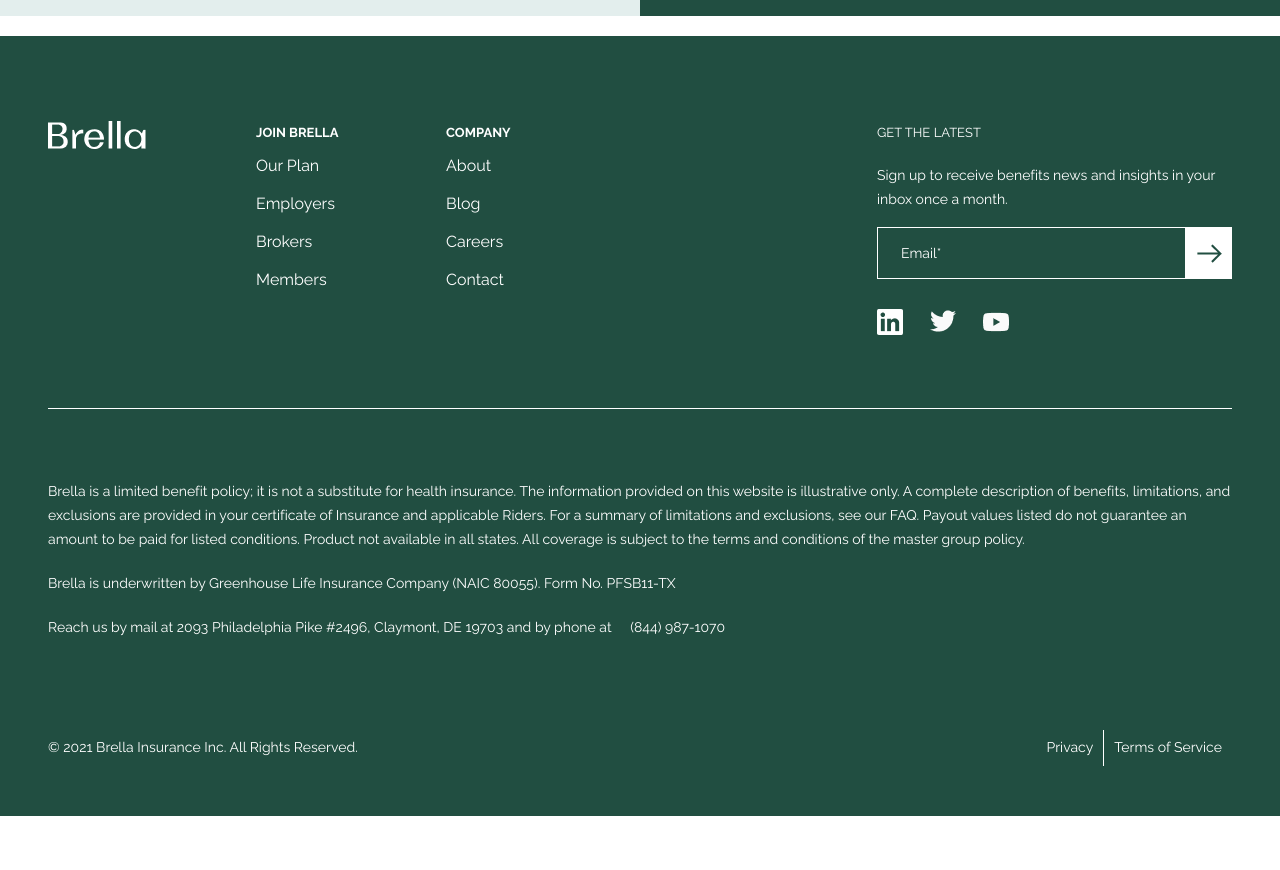
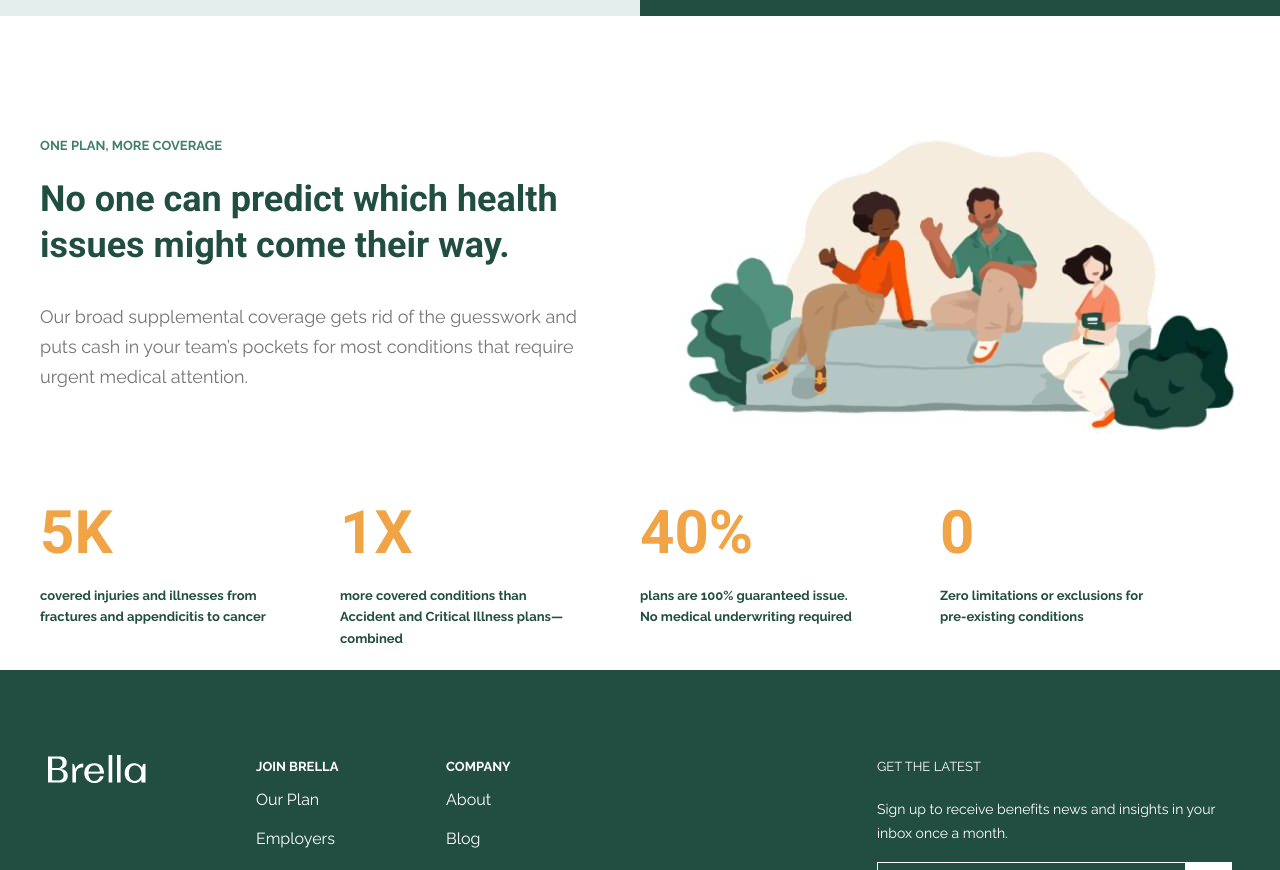
Before and after one commit to AlexUAKH/landing_Brella_insuarence, a website: page app/index.html in a window 1280 px wide. Shown: the part 2160-3030 px from the top of the page. Before the commit the page ends 2976 px from the top, so only its background shows below. Drawn offline with nearby package versions, Linux system fonts and the light colour scheme; files that its build step writes are made by us from their sources.

Commit message:
palns section done

```diff
--- /dev/null
+++ b/app/parts/plans.html
@@ -0,0 +1,48 @@
+<div class="page__plans plans">
+  <div class="plans__container __container">
+    <div class="plans__info">
+      <div class="plans__info-body">
+        <div class="plans__info-pretitle">one plan, more coverage</div>
+        <div class="plans__info-title title">
+          No one can predict which health issues might come their way.
+        </div>
+        <div class="plans__info-text">
+          Our broad supplemental coverage gets rid of the guesswork and puts
+          cash in your team’s pockets for most conditions that require urgent
+          medical attention.
+        </div>
+      </div>
+      <div class="plans__info-img">
+        <img src="../img/dist/plan_coverage.jpg" alt="" />
+      </div>
+    </div>
+    <div class="plans__profits profits">
+      <div class="profits__column">
+        <div class="profit__title">5K</div>
+        <div class="profit__text">
+          covered injuries and illnesses from fractures and appendicitis to
+          cancer
+        </div>
+      </div>
+      <div class="profits__column">
+        <div class="profit__title">1X</div>
+        <div class="profit__text">
+          more covered conditions than Accident and Critical Illness
+          plans—combined
+        </div>
+      </div>
+      <div class="profits__column">
+        <div class="profit__title">40%</div>
+        <div class="profit__text">
+          plans are 100% guaranteed issue. No medical underwriting required
+        </div>
+      </div>
+      <div class="profits__column">
+        <div class="profit__title">0</div>
+        <div class="profit__text">
+          Zero limitations or exclusions for pre-existing conditions
+        </div>
+      </div>
+    </div>
+  </div>
+</div>
--- a/app/styles/blocks/_advantage.scss
+++ b/app/styles/blocks/_advantage.scss
@@ -1,7 +1,6 @@
 .advantage {
   width: 100%;
   background: #e3eeed;
-  margin-bottom: 20px;
   @media (min-width: 961px) {
     background: linear-gradient(to right, #e3eeed 50%, #214e41 50%);
   }
--- a/app/styles/blocks/_general.scss
+++ b/app/styles/blocks/_general.scss
@@ -51,6 +51,17 @@
   // .page__advantage
   &__advantage {
     margin-top: 120px;
+    @media (max-width: 960px) {
+      margin-top: 40px;
+    }
+  }
+
+  // .page__plans
+  &__plans {
+    margin-top: 120px;
+    @media (max-width: 960px) {
+      margin-top: 40px;
+    }
   }
 }
 
--- /dev/null
+++ b/app/styles/blocks/_plans.scss
@@ -0,0 +1,115 @@
+.plans {
+  // .plans__container
+  &__container {
+  }
+
+  // .plans__info
+  &__info {
+    display: flex;
+    margin-bottom: 60px;
+    @media (max-width: 729px) {
+      display: block;
+      margin-bottom: 40px;
+    }
+  }
+
+  &__info-body,
+  &__info-img {
+    flex: 1 1 50%;
+  }
+
+  // .plans__info-body
+  &__info-body {
+    padding-right: 44px;
+  }
+
+  // .plans__info-pretitle
+  &__info-pretitle {
+    font-family: Raleway;
+    font-style: normal;
+    font-weight: bold;
+    font-size: 13px;
+    line-height: 154%;
+    letter-spacing: 0.05px;
+    text-transform: uppercase;
+    color: #43806c;
+    margin-bottom: 20px;
+  }
+
+  // .plans__info-title
+  &__info-title {
+    margin-bottom: 34px;
+  }
+
+  // .plans__info-text
+  &__info-text {
+    font-family: Raleway;
+    font-style: normal;
+    font-weight: normal;
+    font-size: 18px;
+    line-height: 167%;
+    letter-spacing: 0.02px;
+    color: #757575;
+  }
+
+  // .plans__info-img
+  &__info-img {
+    text-align: right;
+    align-self: center;
+    @media (max-width: 729px) {
+      margin-top: 20px;
+      text-align: center;
+    }
+    & img {
+      max-width: 100%;
+      height: auto;
+    }
+  }
+
+  // .plans__profits
+  &__profits {
+  }
+}
+
+.profits {
+  display: flex;
+  flex-wrap: wrap;
+  // .profits__column
+  &__column {
+    flex: 0 1 25%;
+    padding-right: 74px;
+    margin-bottom: 20px;
+    text-align: left;
+    @media (max-width: 790px) and (min-width: 415px) {
+      flex: 0 1 50%;
+    }
+    @media (max-width: 414px) {
+      flex: 0 1 100%;
+      text-align: center;
+      padding: 0 16px;
+    }
+  }
+}
+.profit {
+  // .profit__title
+  &__title {
+    font-family: Roboto;
+    font-style: normal;
+    font-weight: bold;
+    font-size: 60px;
+    line-height: 130%;
+    color: #f0a446;
+    margin-bottom: 13px;
+  }
+
+  // .profit__text
+  &__text {
+    font-family: Raleway;
+    font-style: normal;
+    font-weight: bold;
+    font-size: 13px;
+    line-height: 169%;
+    letter-spacing: 0.02px;
+    color: #214e41;
+  }
+}
--- a/app/styles/main.scss
+++ b/app/styles/main.scss
@@ -5,4 +5,5 @@
 @import "./blocks/intro";
 @import "./blocks/why";
 @import "./blocks/advantage";
+@import "./blocks/plans";
 //@import "./blocks/**/*";
```
Also changed, not shown: app/index.html (+1 -0 lines), app/css/main.css, app/css/main.min.css.
